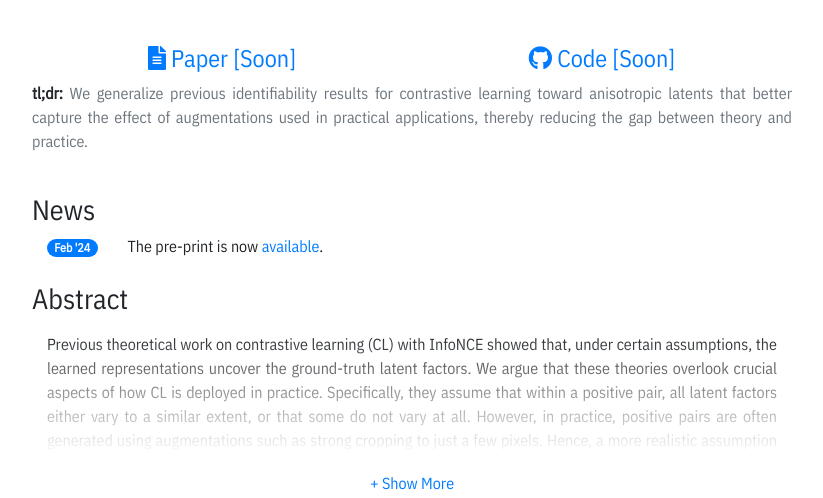
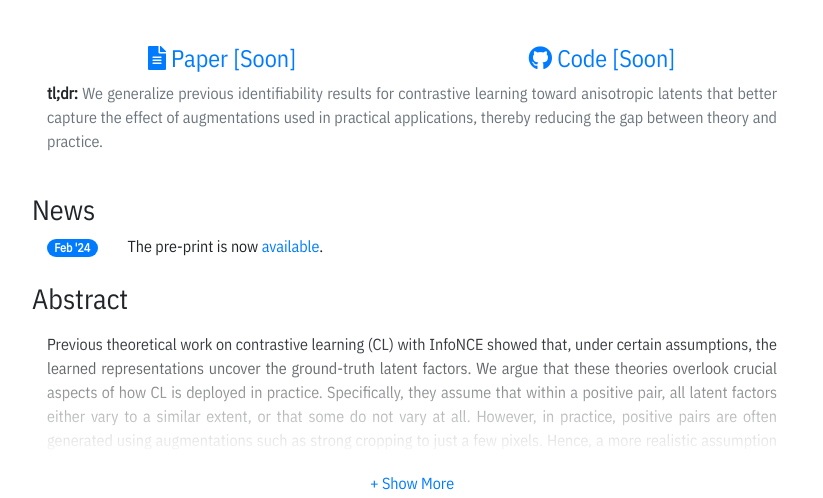
Before and after one commit to brendel-group/AnInfoNCE, a plain HTML site: page index.html in a window 1280 px wide. Shown: the part 348-846 px from the top of the page, without its empty margins (228-1051 px from the left). Drawn offline with nearby package versions, Linux system fonts and the light colour scheme.

Commit message:
Update layout

```diff
--- a/index.html
+++ b/index.html
@@ -112,12 +112,14 @@
                 </div>
 
                 <div class="row text-center">
+                    <div class="col-12">
                         <p>
                             <b>tl;dr:</b>
                             <span class="text-muted">
                                 We generalize previous identifiability results for contrastive learning toward anisotropic latents that better capture the effect of augmentations used in practical applications, thereby reducing the gap between theory and practice.
                             </span>
                         </p>
+                    </div>
                 </div>
 
                 <div class="row mt-2">
```
Lines whose indentation alone changed are shown as unchanged.
